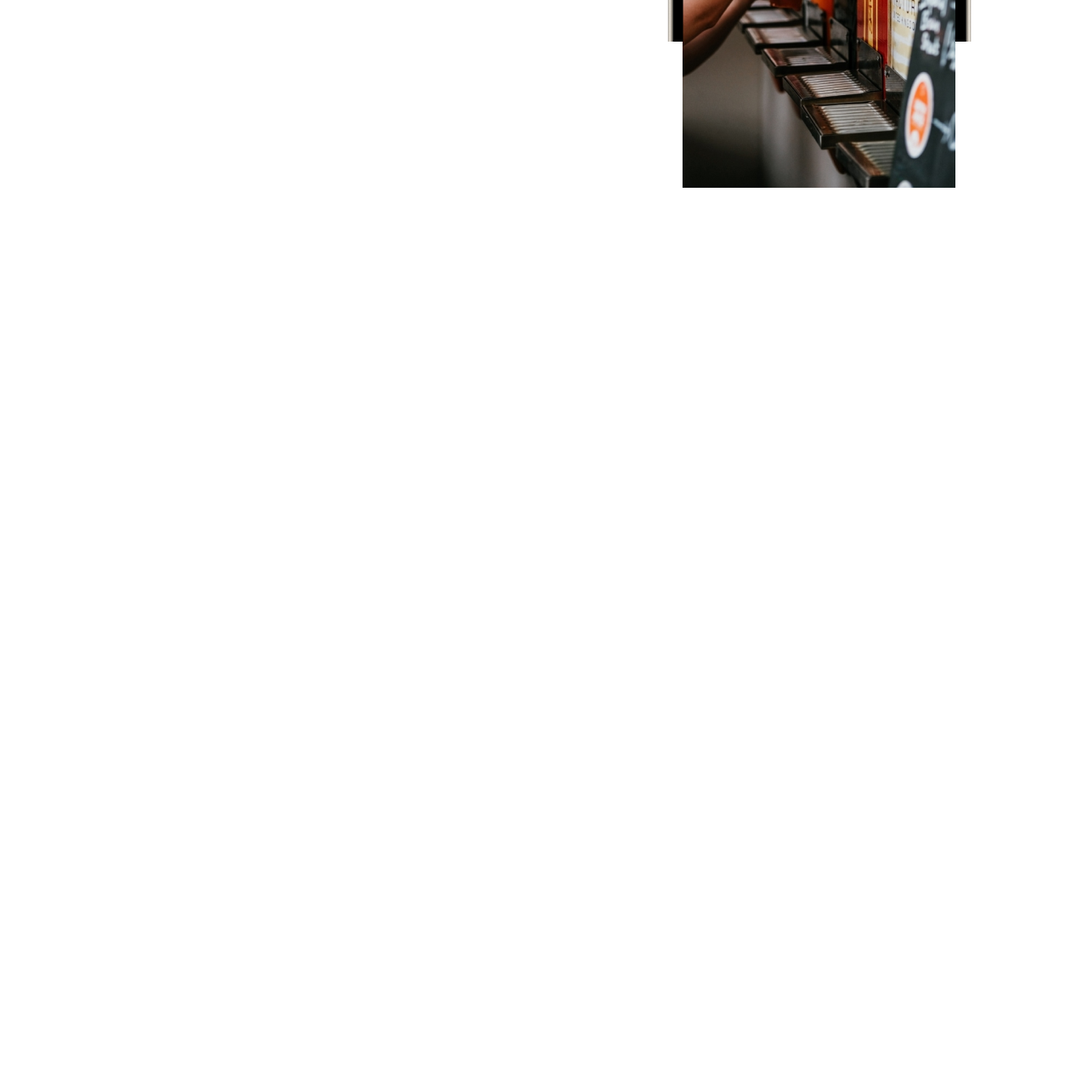
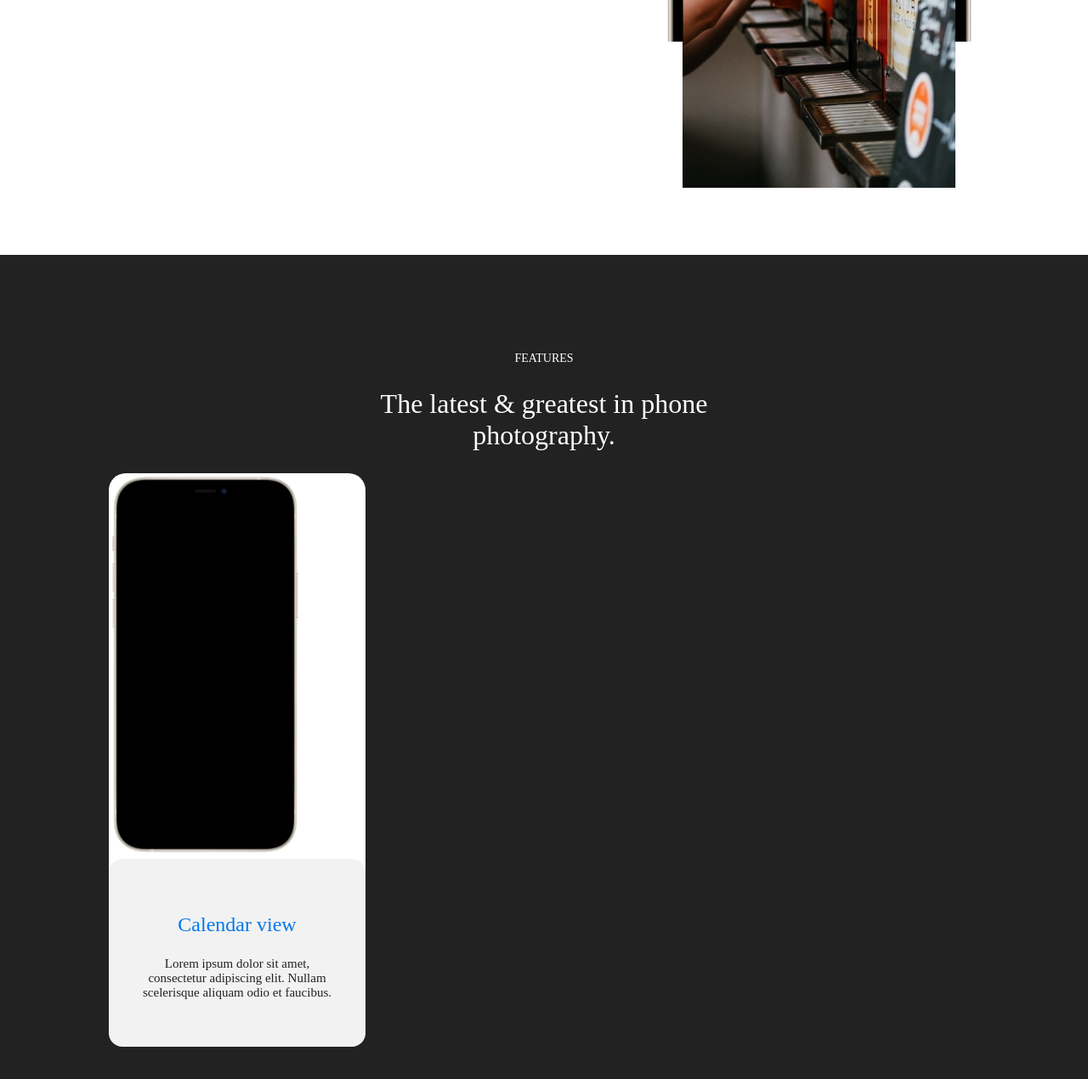
Before and after one commit to asianParadissseee/whois-decode, a plain HTML site: page index.html in a window 1280 px wide. Shown: the part 649-1919 px from the top of the page at 85% size. Before the commit the page ends 949 px from the top, so only its background shows below. Drawn offline with Linux system fonts and the light colour scheme.

Commit message:
added features

```diff
--- a/index.html
+++ b/index.html
@@ -51,6 +51,26 @@
             </div>
         </div>
     </section>
+    <section id="features">
+        <div class="container">
+            <p class="sub-title">features</p>
+            <h2>The latest & greatest in phone <br> photography.</h2>
+            <div class="cards">
+
+                <div class="card">
+                    <img src="./images/card-phone.png" alt="">
+                    <div>
+                        <p>Calendar view</p>
+                        <p class="card-text">
+                            Lorem ipsum dolor sit amet, <br>
+                            consectetur adipiscing elit. Nullam <br>
+                            scelerisque aliquam odio et faucibus.
+                        </p>
+                    </div>
+                </div>
+            </div>
+        </div>
+    </section>
 </main>
 </body>
 </html>
--- a/styles/banner.css
+++ b/styles/banner.css
@@ -20,6 +20,7 @@
     color: #222222;
 }
 
+
 @media screen and (max-width: 904px) {
     #banner .container {
         flex-direction: column;
--- /dev/null
+++ b/styles/features.css
@@ -0,0 +1,55 @@
+#features {
+    padding: 100px 0;
+    background: #222222;
+}
+
+#features .sub-title {
+    text-align: center;
+    font-size: 14px;
+    color: #ffffff;
+    text-transform: uppercase;
+    font-weight: 400;
+}
+
+#features h2 {
+    color: #ffffff;
+    text-align: center;
+    font-size: 32px;
+    font-weight: 400;
+}
+
+
+#features .cards {
+    display: flex;
+    flex-wrap: wrap;
+    gap: 16px;
+}
+
+#features .card {
+    position: relative;
+    background: #ffffff;
+    border-radius: 20px;
+}
+
+#features .card img {
+}
+
+#features .card div {
+    background: #F2F2F2;
+    padding: 40px;
+    border-radius: 16px;
+}
+
+#features .card div p {
+    color: #0278ED;
+    font-size: 24px;
+    font-weight: 400;
+    text-align: center;
+}
+
+#features .card .card-text {
+    font-size: 15px;
+    color: #222222;
+    font-weight: 400;
+    text-align: center;
+}
--- a/styles/style.css
+++ b/styles/style.css
@@ -1,7 +1,7 @@
 @import "./ui.css";
 @import "./header.css";
 @import "./banner.css";
-
+@import "./features.css";
 
 body {
     margin: 0;
```
Also changed, not shown: images/card-phone.png (added).
